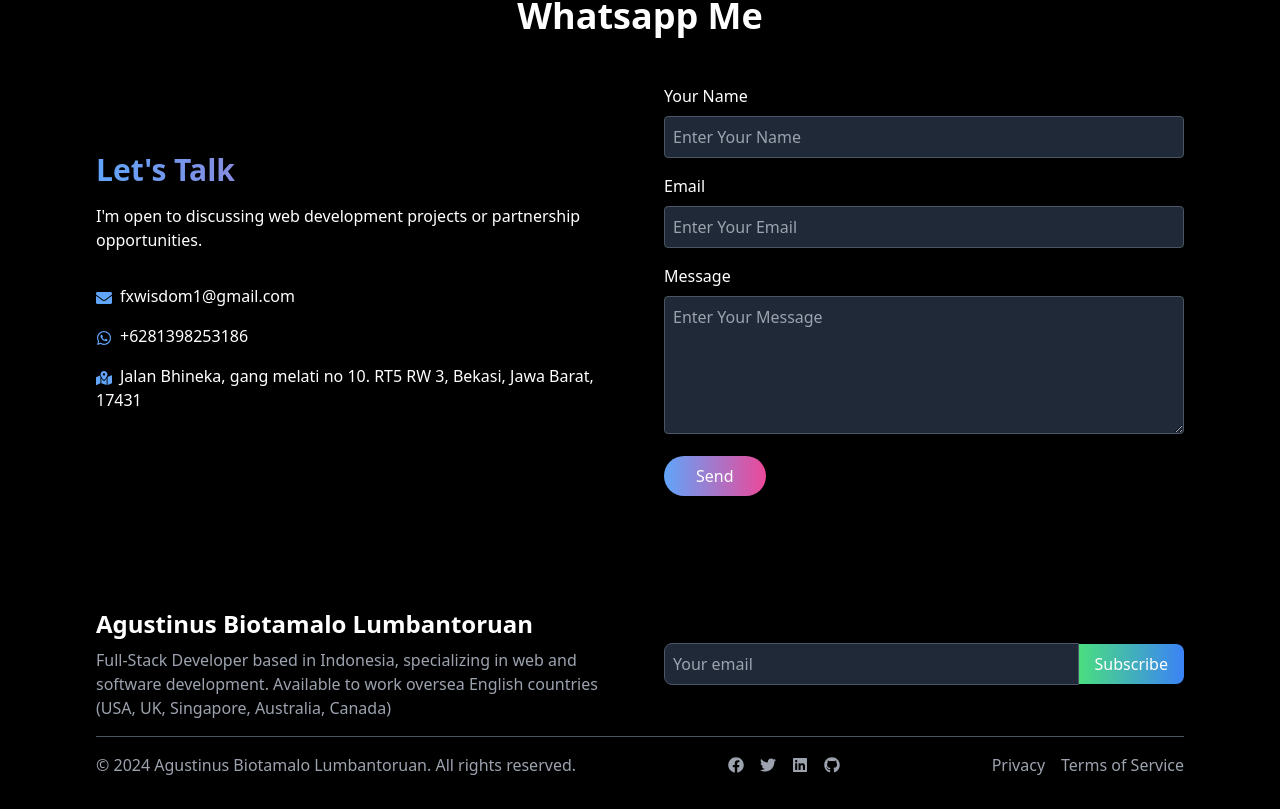
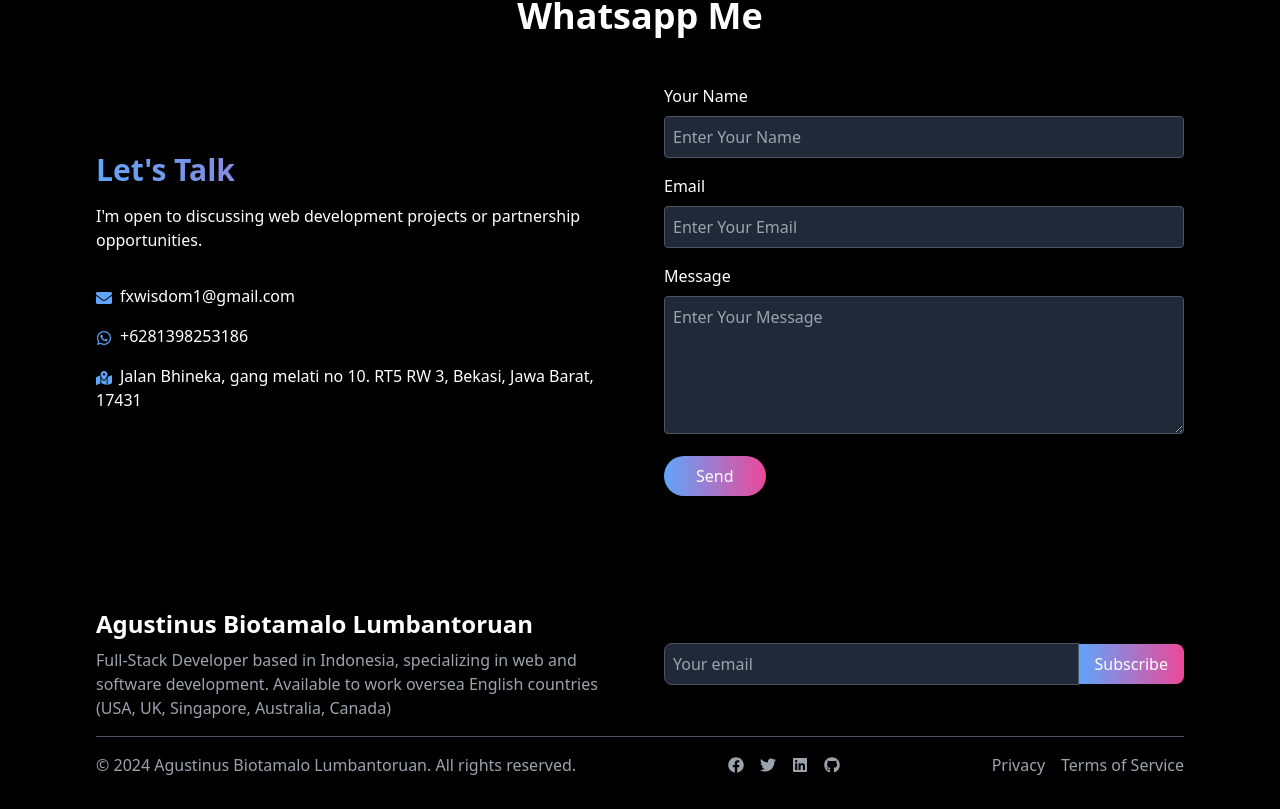
Before and after one commit to cryptorichyrich/aboutme, a React (Vite) app: page / in a window 1280 px wide. Shown: the part 8884-9693 px from the top of the page. Built offline with nearby package versions, Linux system fonts and the light colour scheme.

Commit message:
Update Footer.jsx

```diff
--- a/src/components/Footer.jsx
+++ b/src/components/Footer.jsx
@@ -24,7 +24,7 @@ const Footer = () => {
               />
               <button
                 type="submit"
-                className="bg-gradient-to-r from-green-400 to-blue-500 text-white px-4
+                className="bg-gradient-to-r from-blue-400 to-pink-500 text-white px-4
                 py-2 rounded-r-lg"
               >
                 Subscribe
```
